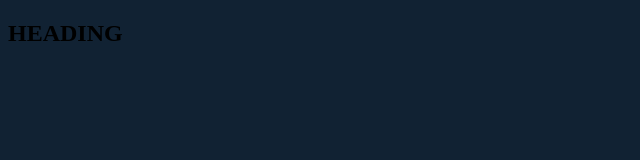
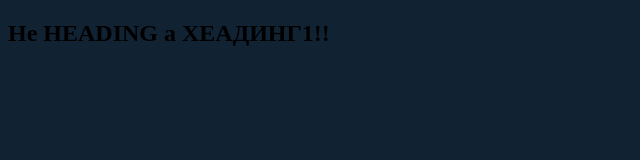
Before and after one commit to nevograd1613/test, a plain HTML site: page index.html in a window 1280 px wide. Shown: the whole page, without its empty margins (0-640 px from the left). Drawn offline with Linux system fonts and the light colour scheme.

Commit message:
Изменил содержимое заголовка

```diff
--- a/index.html
+++ b/index.html
@@ -7,7 +7,7 @@
 </head>
 <body>
 
-	<h2>HEADING</h2>
+	<h2>Не HEADING а ХЕАДИНГ1!!</h2>
 
 </body>
 </html>
```
